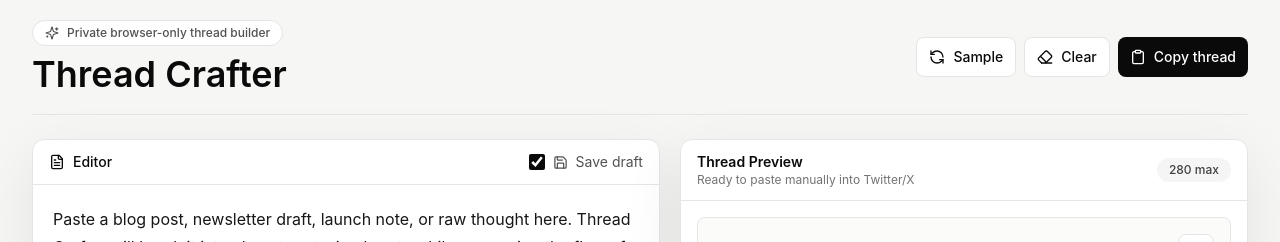
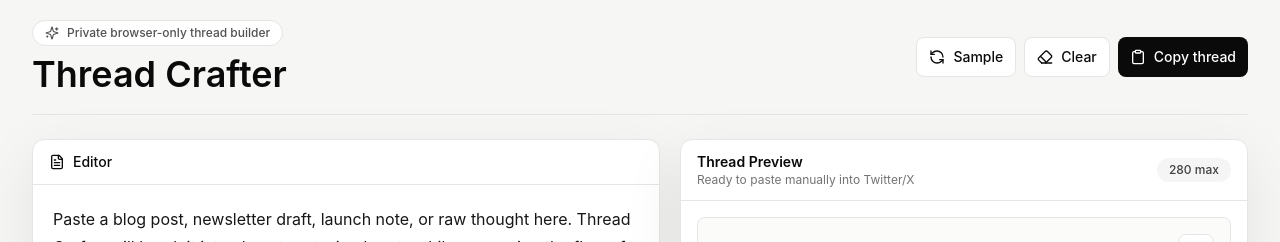
Before and after one commit to ibrahimhumayun0614/thread-crafter, a React (Vite) app: page / in a window 1280 px wide. Shown: the top 242 px of the page. Built offline with nearby package versions, Linux system fonts and the light colour scheme.

Commit message:
remove the saved draft

```diff
--- a/src/App.tsx
+++ b/src/App.tsx
@@ -7,7 +7,6 @@
   Eraser,
   FileText,
   RefreshCcw,
-  Save,
   Sparkles,
 } from "lucide-react";
 
@@ -106,14 +105,11 @@
 
 export function App() {
   const [draft, setDraft] = useState(() => window.localStorage.getItem(STORAGE_KEY) ?? DEFAULT_TEXT);
-  const [autoSave, setAutoSave] = useState(true);
   const [copied, setCopied] = useState<CopyTarget>(null);
 
   useEffect(() => {
-    if (autoSave) {
-      window.localStorage.setItem(STORAGE_KEY, draft);
-    }
-  }, [autoSave, draft]);
+    window.localStorage.setItem(STORAGE_KEY, draft);
+  }, [draft]);
 
   const tweets = useMemo(() => craftThread(draft), [draft]);
   const normalizedLength = normalizeText(draft).length;
@@ -169,16 +165,6 @@
                 <FileText size={16} />
                 Editor
               </div>
-              <label className="inline-flex cursor-pointer items-center gap-2 text-sm text-neutral-600">
-                <input
-                  checked={autoSave}
-                  className="h-4 w-4 accent-neutral-950"
-                  onChange={(event) => setAutoSave(event.target.checked)}
-                  type="checkbox"
-                />
-                <Save size={15} />
-                Save draft
-              </label>
             </div>
 
             <textarea
```
